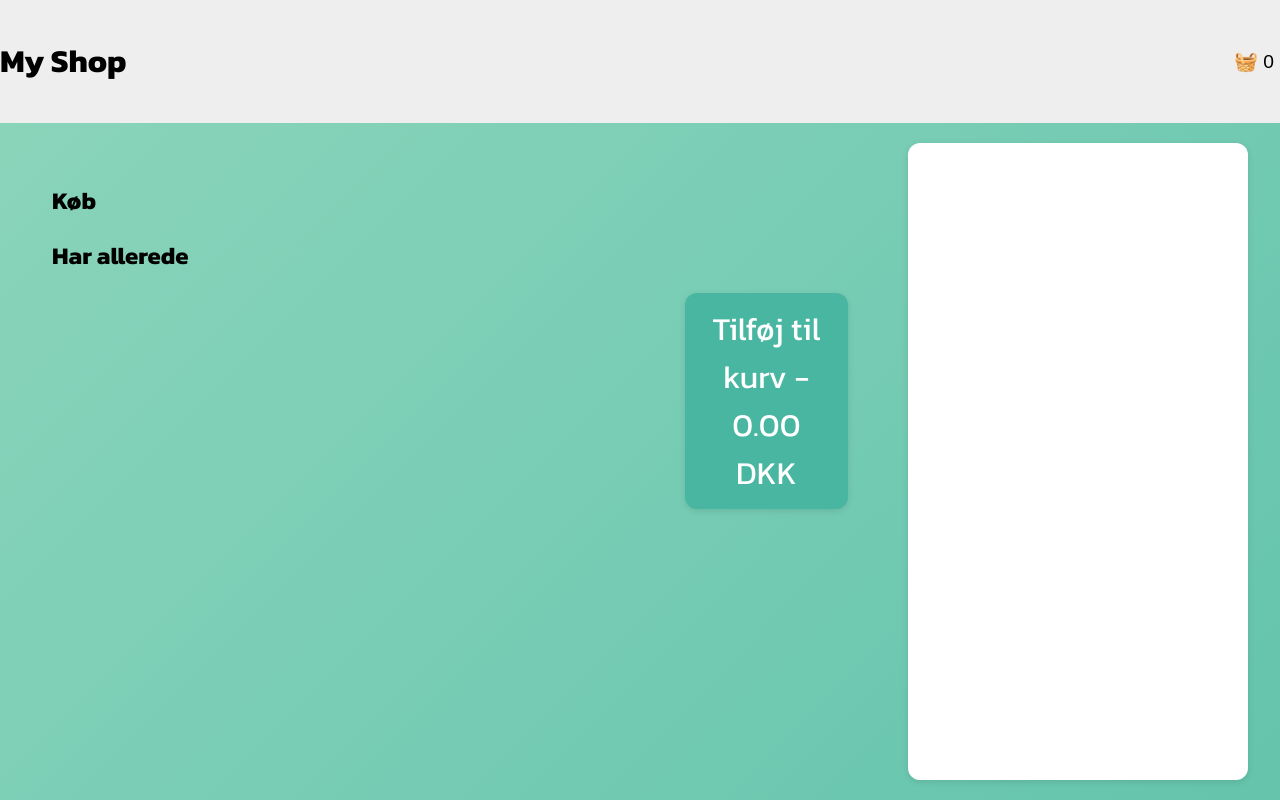
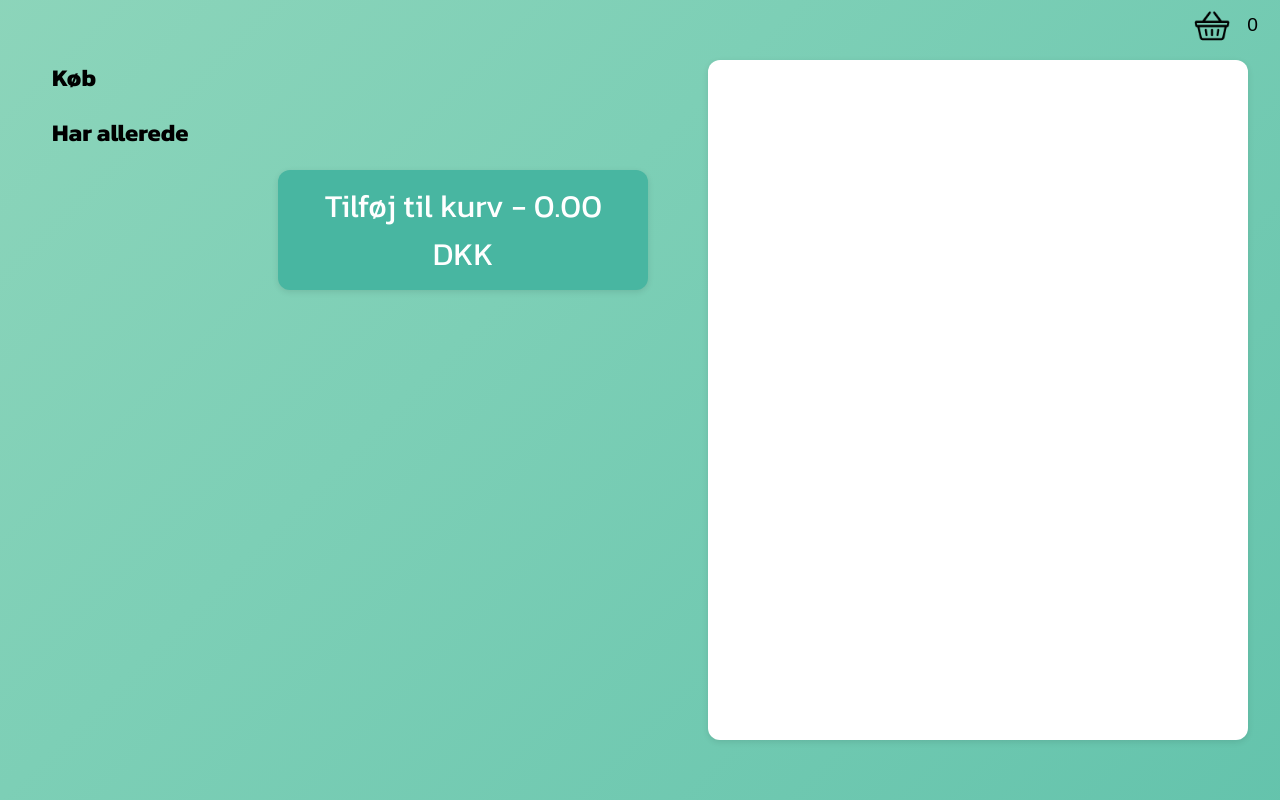
Before and after one commit to SnackyG/LlmFrontendProject, a website: page recipe/recipe.html in a window 1280 px wide. Drawn offline with Linux system fonts and the light colour scheme.

Commit message:
Ændringer i recipe

```diff
--- a/recipe/recipe.css
+++ b/recipe/recipe.css
@@ -11,7 +11,20 @@
     background: transparent;
     padding: 20px;
     border-radius: 12px;
-    /*box-shadow: 0 2px 6px rgba(0,0,0,0.1);*/
+    overflow-y: auto;
+}
+
+.ingredients::-webkit-scrollbar {
+    width: 8px;
+}
+
+.ingredients::-webkit-scrollbar-thumb {
+    background-color: rgba(0, 0, 0, 0.2);
+    border-radius: 4px;
+}
+
+.ingredients::-webkit-scrollbar-track {
+    background: transparent;
 }
 
 .ingredient-item {
@@ -21,7 +34,7 @@
     border: none;
     border-radius: 5px;
     margin: 15px;
-    font-size: 20px;
+    font-size: 15px;
     font-family: "Kanit", sans-serif;
     padding: 6px;
     cursor: pointer;
@@ -65,7 +78,7 @@
 }
 
 .recipe-box {
-    width: 300px;
+    width: 500px;
     max-height: 80vh;
     overflow-y: auto;
     background: #fff;
@@ -73,14 +86,18 @@
     border-radius: 12px;
     box-shadow: 0 2px 6px rgba(0, 0, 0, 0.1);
     font-family: "Monserrat", sans-serif;
+    margin-top: 40px;
 }
+
 .recipe-box::-webkit-scrollbar {
     width: 8px;
 }
+
 .recipe-box::-webkit-scrollbar-thumb {
     background-color: rgba(0, 0, 0, 0.2);
     border-radius: 4px;
 }
+
 .recipe-box::-webkit-scrollbar-track {
     background: transparent;
 }
@@ -112,16 +129,16 @@ ul {
     border: 1px solid red;
 }
 
-#basketBtnAndTotalAmount{
+#basketBtnAndTotalAmount {
     display: flex;
     justify-content: flex-end;
     align-items: center;
     flex-direction: row;
 }
 
-.addToBasketBtn{
-    width: 20%;
-    height: 20%;
+.addToBasketBtn {
+    width: 60%;
+    height: 10%;
     padding: 0.75rem 1.5rem;
     font-size: 2rem;
     border: none;
@@ -135,12 +152,13 @@ ul {
     box-shadow: 0 2px 6px rgba(0, 0, 0, 0.1);
 }
 
-.addToBasketBtn:hover{
+.addToBasketBtn:hover {
     transform: scale(1.03);
     box-shadow: 0 4px 12px rgba(0, 0, 0, 0.15);
     border: 1px solid white;
 }
-.addToBasketBtn:active{
+
+.addToBasketBtn:active {
     transform: scale(0.98);
 }
 
@@ -199,6 +217,7 @@ input#username, input#password {
     font-size: 1rem;
     box-sizing: border-box;
 }
+
 button.login-btn {
     padding: 0.5rem;
     width: 100%;
@@ -210,12 +229,17 @@ button.login-btn {
 }
 
 .header {
+    position: fixed;
+    top: 0;
+    left: 0;
+    right: 0;
+    height: 20px;
+    background: transparent;
     display: flex;
     justify-content: space-between;
     align-items: center;
     padding: 1rem;
-    background: #eee;
-    width: 100%;
+    z-index: 1000;
 }
 
 .basket-btn {
@@ -280,3 +304,10 @@ button.login-btn {
 .basketHeaderPrice {
     font-weight: normal;
 }
+
+.basketImg {
+    width: 50px;
+    height: 50px;
+    margin-right: 5px;
+    vertical-align: middle;
+}
--- a/recipe/recipe.html
+++ b/recipe/recipe.html
@@ -12,12 +12,14 @@
 </head>
 <body>
 <header class="header">
-    <h1>My Shop</h1>
+    <h1></h1>
     <div id="basketDropdownContainer">
-        <button id="basketBtn" class="basket-btn" onclick="openBasket()">🧺 <span id="basketCount">0</span></button>
+        <button id="basketBtn" class="basket-btn" onclick="openBasket()"><img src="../images/basket.png"
+                                                                              class="basketImg" alt="basket"> <span id="basketCount">0</span>
+        </button>
         <div id="basketDropdown" class="basket-dropdown" style="display: none;">
             <div class="basketHeader">
-                <h2>Your Basket</h2>
+                <h2>Din kurv</h2>
                 <h2 class="basketHeaderPrice"></h2>
             </div>
             <ul id="basketItems"></ul>
--- a/recipe/recipe.js
+++ b/recipe/recipe.js
@@ -184,16 +184,16 @@ document.addEventListener('click', function (e) {
 document.getElementById('CheckoutBtn').addEventListener('click', function () {
     openModal();
 });
-=======
 
 let recipe;
+let allIngredients;
 
 document.addEventListener("DOMContentLoaded", () => {
     recipe = JSON.parse(localStorage.getItem('generatedRecipe'));
 
     if (recipe) {
 
-        const allIngredients = [...recipe.ingredients_to_buy, ...recipe.ingredients_at_home];
+        allIngredients = [...recipe.ingredients_to_buy, ...recipe.ingredients_at_home];
         renderIngredients(recipe.ingredients_to_buy, "to-buy");
         renderIngredients(recipe.ingredients_at_home, "at-home", true);
         document.getElementById("total-price").textContent = calcTotal(recipe.ingredients_to_buy);
```
Also changed, not shown: input/input.html (+0 -1 lines), images/basket.png (added).
